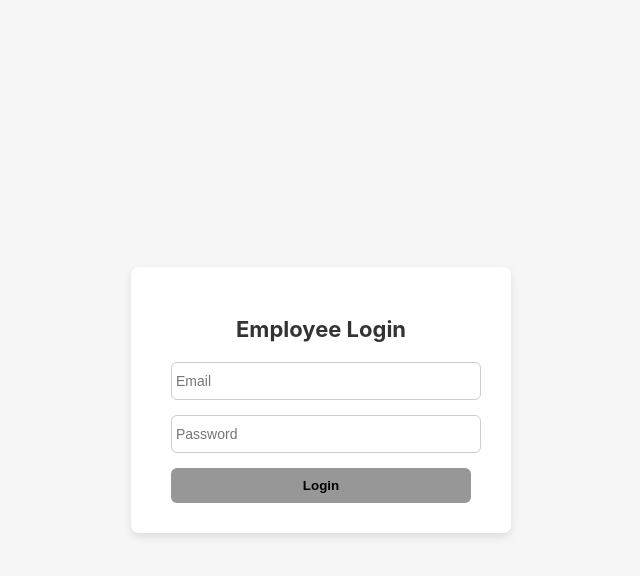
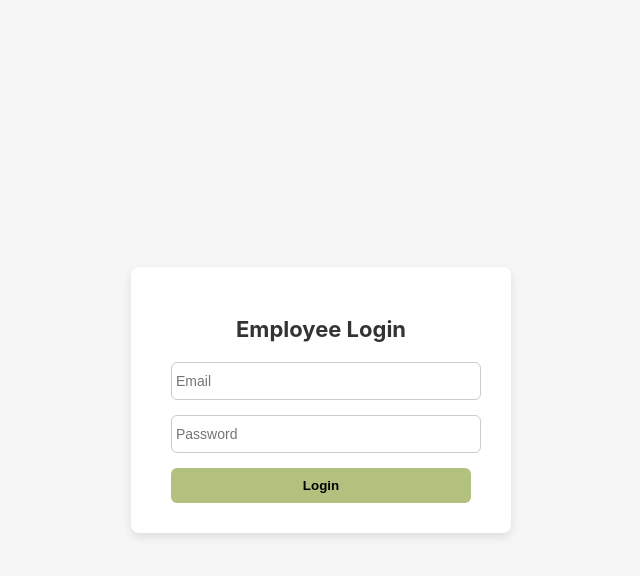
Before and after one commit to Siddhant0017/crm-employee-frontend, a React (Create React App) app: page /login in a window 1280 px wide. In both pictures the pointer is over the button "Login". Shown: the top 576 px of the page, without its empty margins (319-959 px from the left). Built offline with nearby package versions, Linux system fonts and the light colour scheme.

Commit message:
Updated the button style and color

```diff
--- a/src/styles/LoginPage.css
+++ b/src/styles/LoginPage.css
@@ -42,7 +42,7 @@
   }
 
   .login-form button:hover {
-    background-color: #979797;
+    background-color: #b2c27e;
   }
 
   .login-form .error {
```
